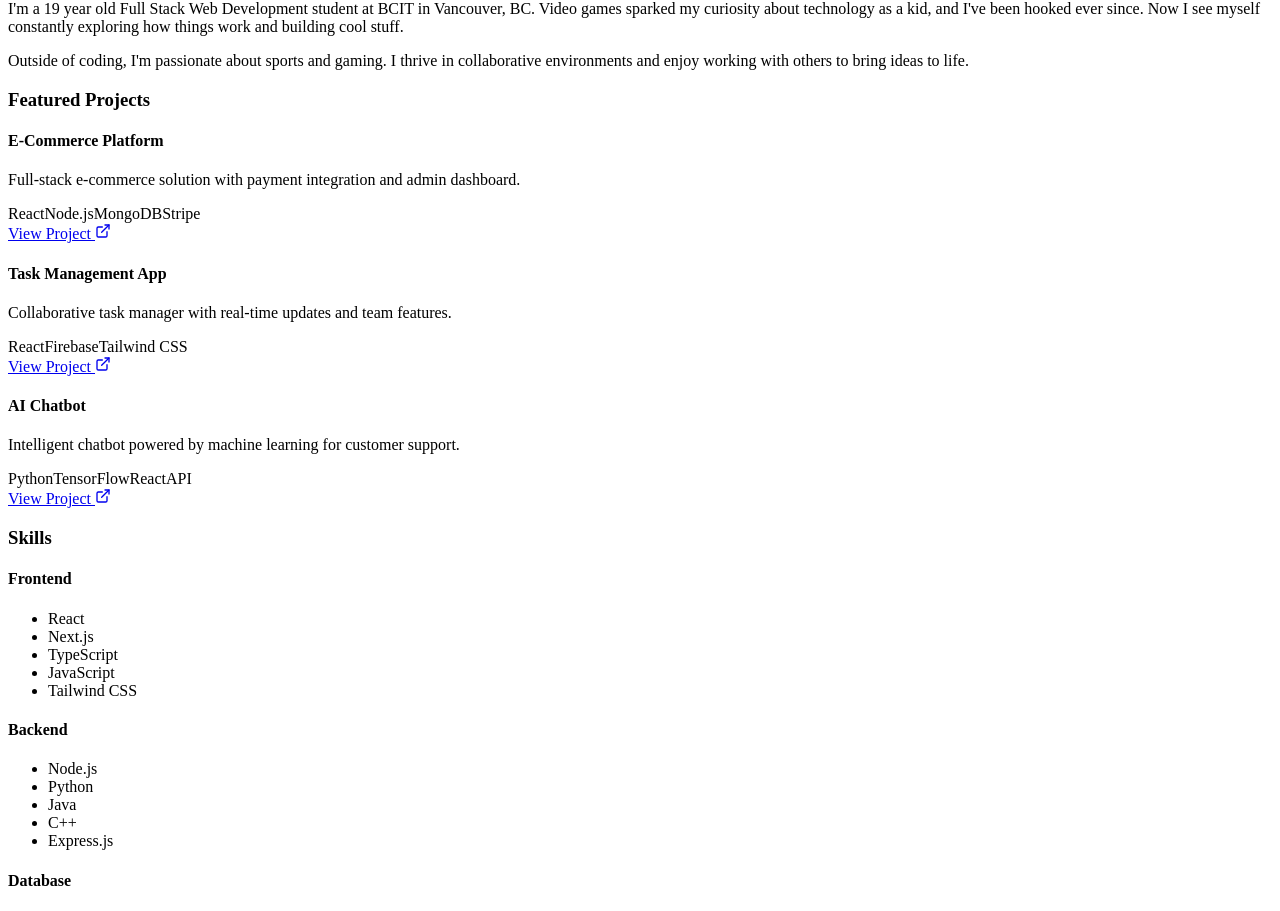
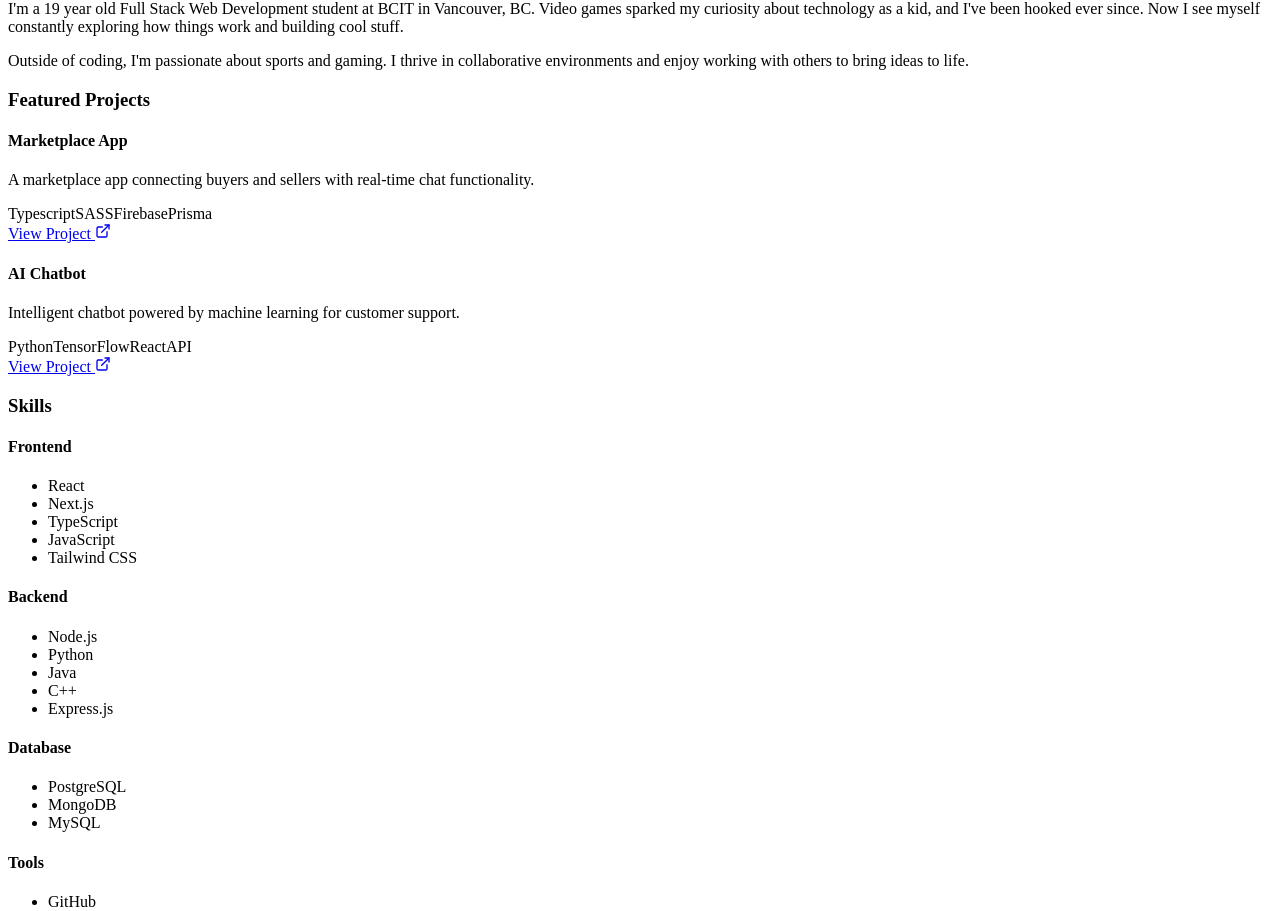
Before and after one commit to matheusdemeis/Portfolio-Website, a React (Vite) app: page / in a window 1280 px wide. Shown: the part 1533-2444 px from the top of the page. Built offline with nearby package versions, Linux system fonts and the light colour scheme; the HTML template or start-up script is replaced by a standard one.

Commit message:
added marketplace project

```diff
--- a/src/data/projects.js
+++ b/src/data/projects.js
@@ -1,17 +1,10 @@
 export const projects = [
     {
-      id: 1,
-      title: 'E-Commerce Platform',
-      description: 'Full-stack e-commerce solution with payment integration and admin dashboard.',
-      tags: ['React', 'Node.js', 'MongoDB', 'Stripe'],
-      link: '#'
-    },
-    {
       id: 2,
-      title: 'Task Management App',
-      description: 'Collaborative task manager with real-time updates and team features.',
-      tags: ['React', 'Firebase', 'Tailwind CSS'],
-      link: '#'
+      title: 'Marketplace App',
+      description: 'A marketplace app connecting buyers and sellers with real-time chat functionality.',
+      tags: ['Typescript', 'SASS', 'Firebase', 'Prisma'],
+      link: 'https://github.com/IDSP-LendItOut/LendItOut'
     },
     {
       id: 3,
```
